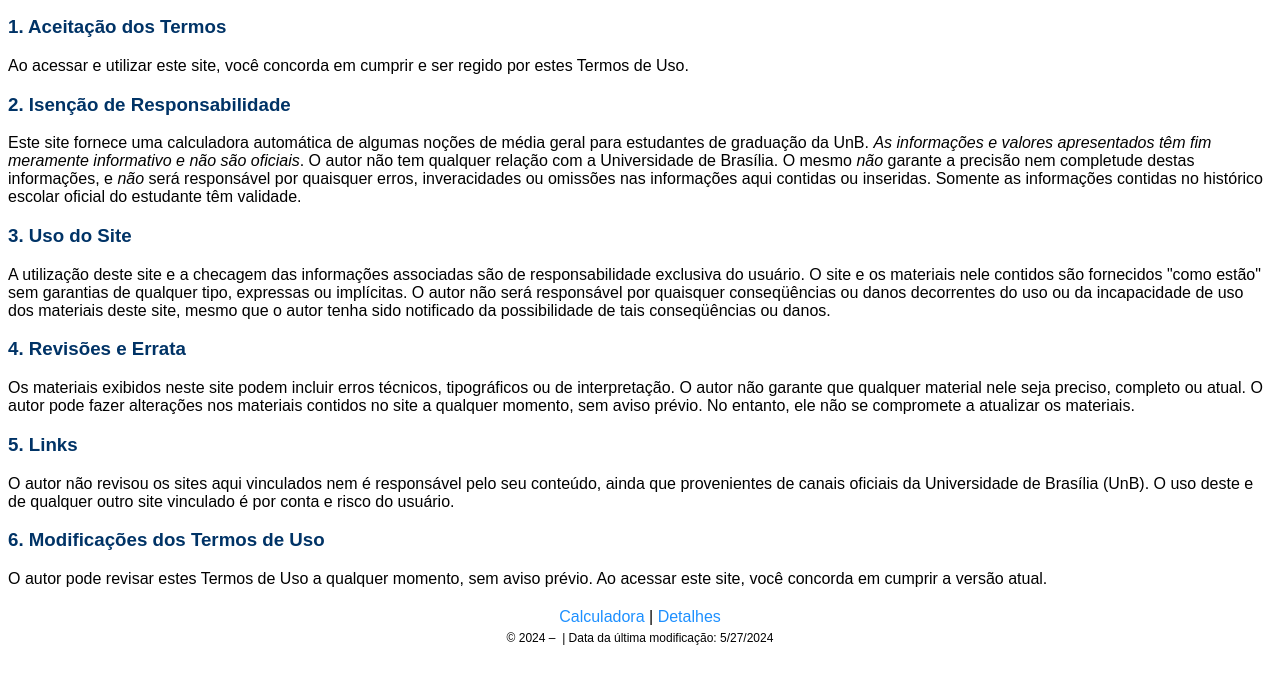
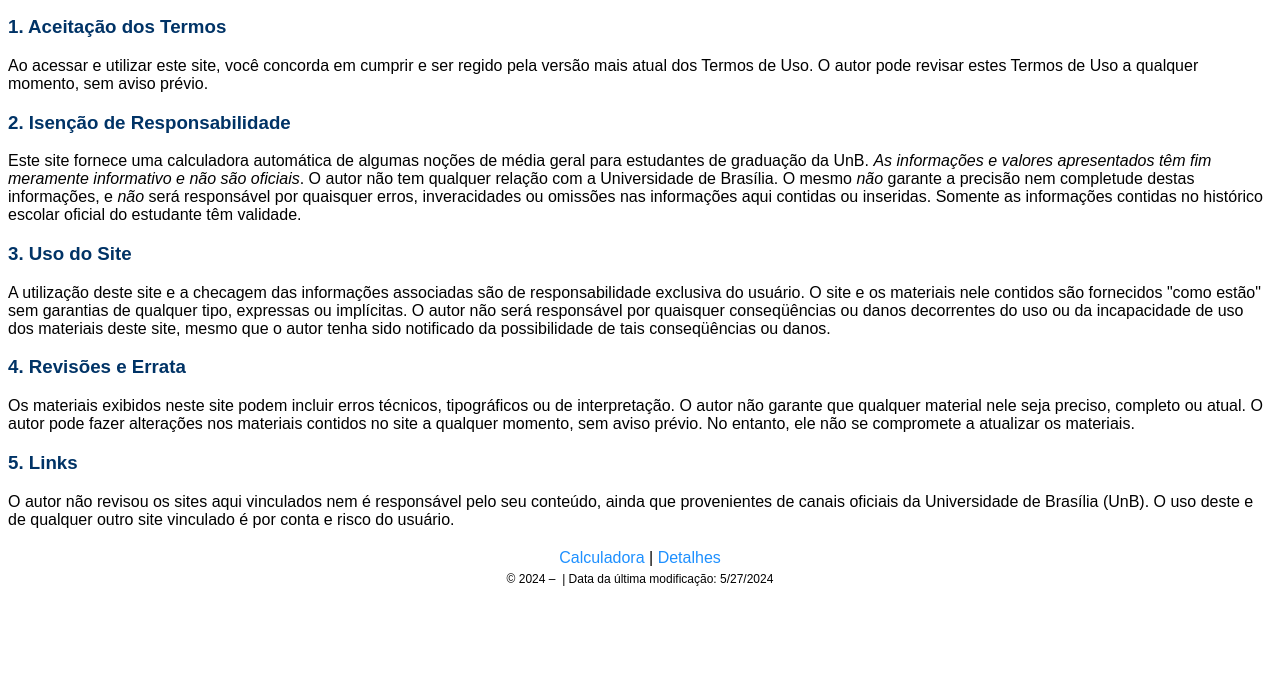
Before and after one commit to pzuehlke/Calculadora-de-IRA-e-GPA, a plain HTML site: page termos_de_uso.html in a window 1280 px wide. Shown: the part 61-744 px from the top of the page. Drawn offline with Linux system fonts and the light colour scheme.

Commit message:
update: README and terms of use

```diff
--- a/termos_de_uso.html
+++ b/termos_de_uso.html
@@ -12,7 +12,8 @@
     <h3>1. Aceitação dos Termos</h3>
     <p>
         Ao acessar e utilizar este site, você concorda em cumprir e ser regido
-        por estes Termos de Uso.
+        pela versão mais atual dos Termos de Uso.  O autor pode revisar estes
+        Termos de Uso a qualquer momento, sem aviso prévio.
     </p>
 
     <h3>2. Isenção de Responsabilidade</h3>
@@ -56,12 +57,6 @@
         site vinculado é por conta e risco do usuário.
     </p>
 
-    <h3>6. Modificações dos Termos de Uso</h3>
-    <p>
-        O autor pode revisar estes Termos de Uso a qualquer momento, sem aviso
-        prévio. Ao acessar este site, você concorda em cumprir a versão atual.
-    </p>
-
     <footer>
         <div class="footer-links">
             <a href="index.html">Calculadora</a> | <a href="detalhes.html">Detalhes</a>
```
Also changed, not shown: 1 other file.
